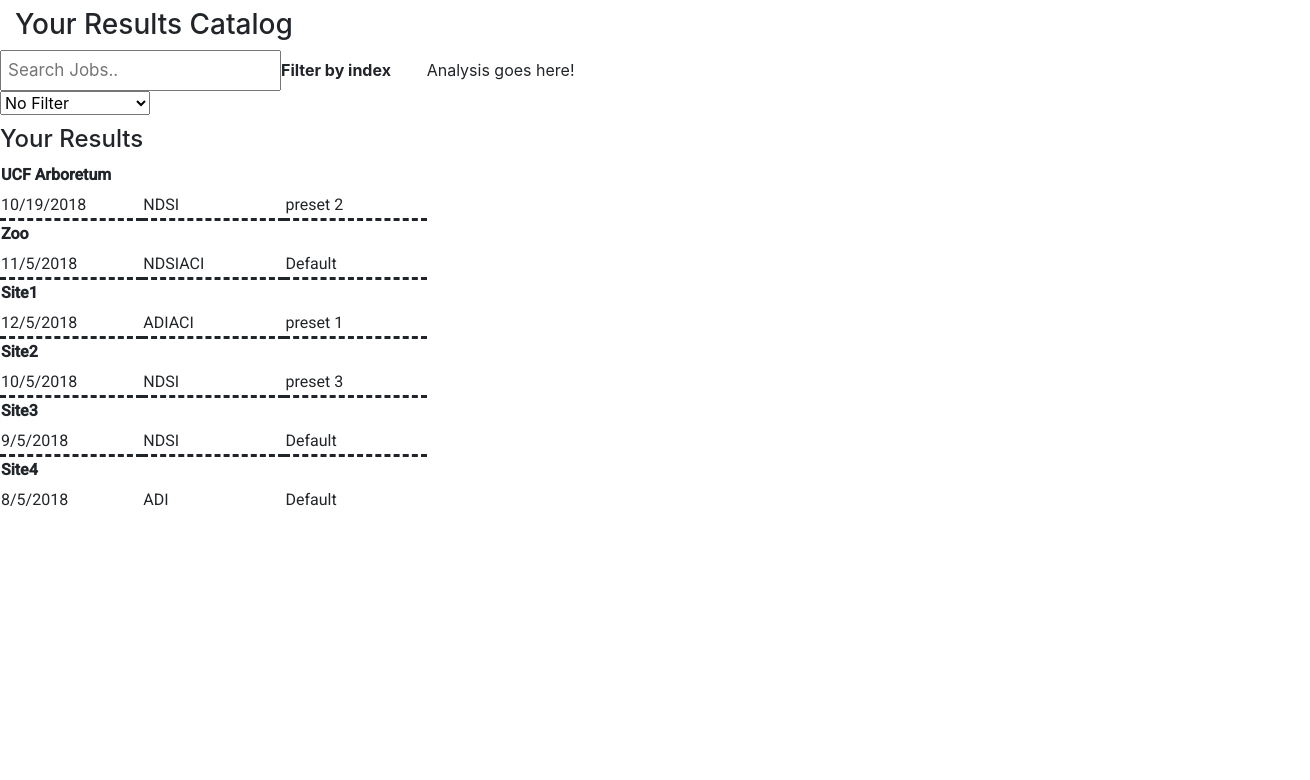
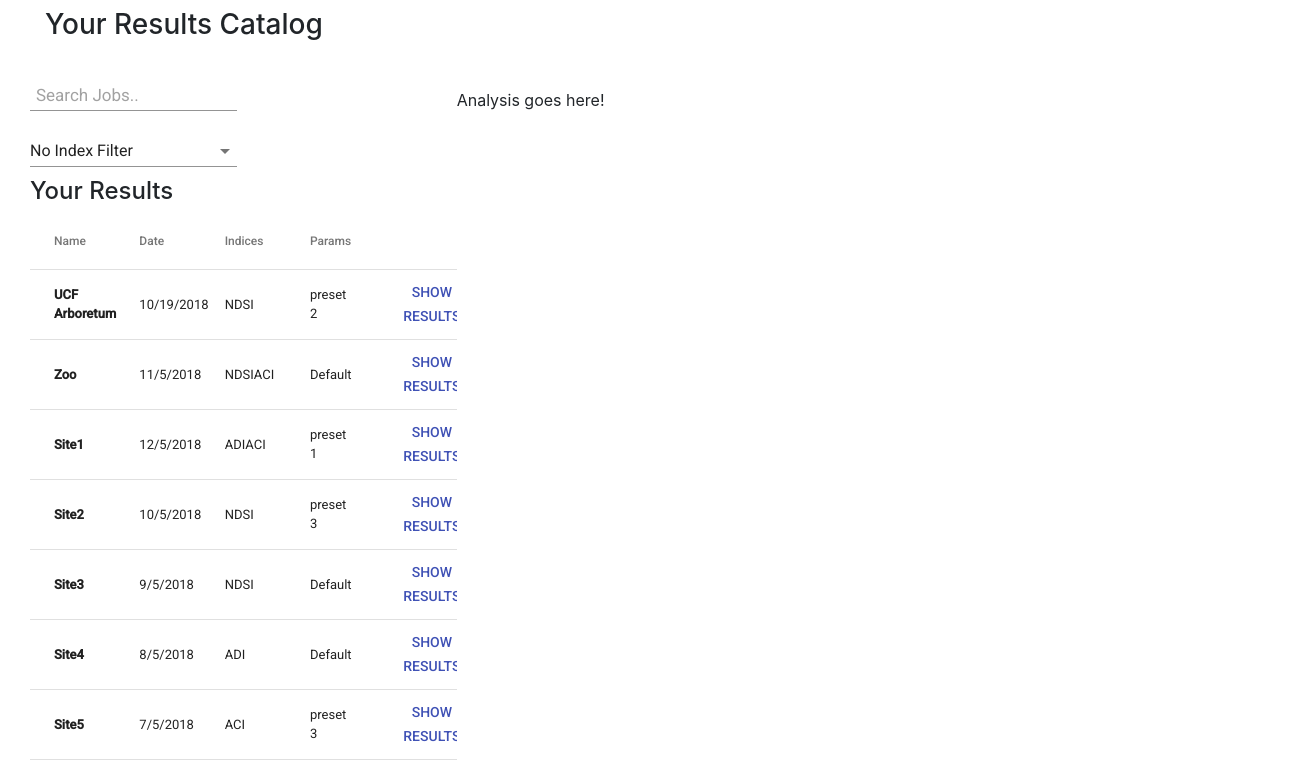
Before and after one commit to jonathanbeever/mangrove, a React (Create React App) app: page / in a window 1280 px wide. Shown: the top 780 px of the page, 1310 px wide, since content can reach past the window. Built offline with nearby package versions, Linux system fonts and the light colour scheme.

Commit message:
Finish converting to material-ui

```diff
--- a/src/App.css
+++ b/src/App.css
@@ -1,24 +1,27 @@
+.root {
+  height: 100%;
+  width: 100%;
+}
+
 .container-fluid{
-  margin-top:8px;
+  margin-left: 30px;
+  margin-right: 30px;
+  margin-top: 8px;
+  margin-bottom: 8px;
 }
 
 .scroll {
-  height: 350px;
-
+  height: 70vh;
+  width: 100%;
   overflow-y: scroll;
 }
 
 .scroll table {
-  width: 100%;
   table-layout: fixed;
 }
 
-.scroll th {
-  padding-bottom: 5px;
-}
-
-.scroll td {
-  border-bottom: dashed;
+#header {
+  margin-bottom: 30px;
 }
 
 input[type=text] {
--- a/src/components/catalog.js
+++ b/src/components/catalog.js
@@ -4,16 +4,24 @@ import TableBody from '@material-ui/core/TableBody';
 import TableCell from '@material-ui/core/TableCell';
 import TableHead from '@material-ui/core/TableHead';
 import TableRow from '@material-ui/core/TableRow';
+import Button from '@material-ui/core/Button';
+import Input from '@material-ui/core/Input';
+import FormControl from '@material-ui/core/FormControl';
+import Select from '@material-ui/core/Select';
+import InputLabel from '@material-ui/core/InputLabel';
 
 class ResultName extends Component {
   render(){
-    const result = this.props.result;
     return(
-      <tr>
-        <th colSpan="2">
-          <b>{result}</b>
-        </th>
-      </tr>
+      <TableHead>
+        <TableRow>
+          <TableCell>Name</TableCell>
+          <TableCell>Date</TableCell>
+          <TableCell>Indices</TableCell>
+          <TableCell>Params</TableCell>
+          <TableCell />
+        </TableRow>
+      </TableHead>
     );
   }
 }
@@ -21,15 +29,20 @@ class ResultName extends Component {
 class ResultRow extends Component {
   render() {
     const result = this.props.result;
+    const resultName = result.name;
     const resultDate = result.date;
     const resultIndex = result.index;
     const resultParam = result.params;
     return(
-      <tr>
-        <td>{resultDate} </td>
-        <td>{resultIndex} </td>
-        <td>{resultParam}</td>
-      </tr>
+      <TableRow>
+        <TableCell><b>{resultName}</b></TableCell>
+        <TableCell>{resultDate}</TableCell>
+        <TableCell>{resultIndex}</TableCell>
+        <TableCell>{resultParam}</TableCell>
+        <TableCell>
+          <Button color="primary">Show Results</Button>
+        </TableCell>
+      </TableRow>
     );
   }
 }
@@ -48,22 +61,19 @@ class ResultTable extends Component {
       if(filterIndex !== 'none' && result.index.indexOf(filterIndex) === -1) return;
       if(result.name !== lastName) {
         rows.push(
-          <ResultName
-            result={result.name}
+          <ResultRow
+            result={result}
             key={result.name} />
         );
       }
-      rows.push(
-        <ResultRow
-          result={result}
-          key={result.name} />
-      );
+
       lastName = result.name;
     });
 
     return(
       <div className="scroll">
         <Table>
+          <ResultName />
           <TableBody>{rows}</TableBody>
         </Table>
       </div>
@@ -96,17 +106,27 @@ class FilterJobs extends Component {
           <input type="radio" value="inProgress" id="radio-progress" name="filterJob" />
           <label for="radio-progress">In Progress</label>
         </div>*/}
-        <form>
-          <input name="searchJob" type="text" placeholder="Search Jobs.." value={this.props.filterName} onChange={this.handleFilterNameChange} />
-          <label for="index"><b>Filter by index</b></label>
-          <select name="index" value={this.props.filterName} onChange={this.handleFilterIndexChange}>
-            <option value="none">No Filter</option>
+        <FormControl>
+          <Input placeholder="Search Jobs.." onChange={this.handleFilterNameChange} />
+          <br />
+          <Select
+            native
+            value={this.props.filterIndex}
+            onChange={this.handleFilterIndexChange}
+            inputProps={{
+              name: 'index',
+              id: 'age-native-simple',
+            }}
+          >
+            <option value="none">No Index Filter</option>
             <option value="NDSI">NDSI</option>
             <option value="ACI">ACI</option>
+            <option value="AEI">AEI</option>
             <option value="ADI">ADI</option>
             <option value="RMS">RMS</option>
-          </select>
-        </form>
+            <option value="BA">Bioacoustic</option>
+          </Select>
+        </FormControl>
       </div>
     );
   }
@@ -187,7 +207,7 @@ class Catalog extends Component {
   render() {
     return (
       <div className="container-fluid">
-        <div className="row">
+        <div className="row" id="header">
           <div className="col-8">
             <h3>Your Results Catalog</h3>
           </div>
```
